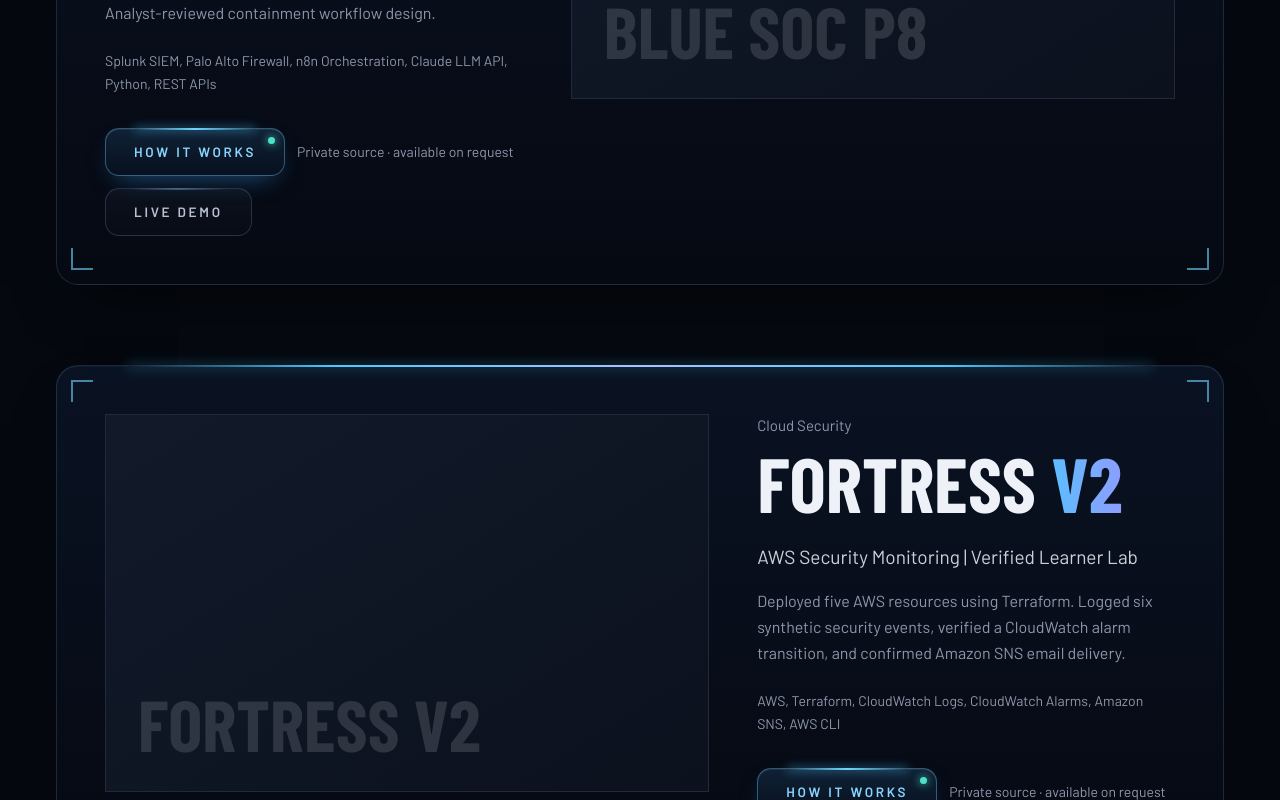
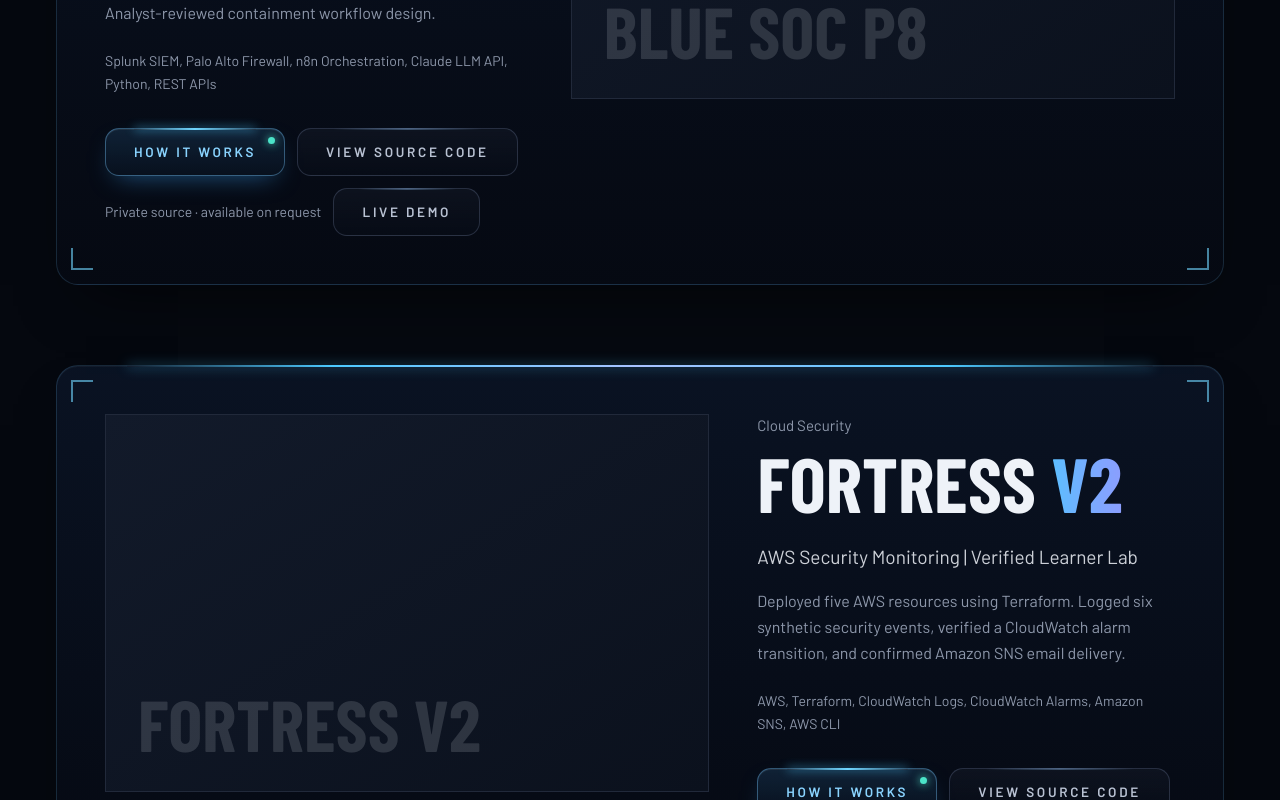
Before and after one commit to kamara1994/portfolio, a Next.js app: page / in a window 1280 px wide. Shown: the part 1140-1940 px from the top of the page. Built offline with nearby package versions, Linux system fonts and the light colour scheme.

Commit message:
Link every displayed project to its in-page code viewer

```diff
--- a/components/Work.tsx
+++ b/components/Work.tsx
@@ -73,9 +73,7 @@ export default function Work() {
               </p>
               <div className="btn-row mt-8 flex flex-wrap gap-3">
                 <Link href={`/projects/${p.id}`} className="btn-primary">How it works</Link>
-                {p.github && (
-                  <a href={p.github} target="_blank" rel="noopener" className="btn-ghost">View source code</a>
-                )}
+                <Link href={`/projects/${p.id}#source-code`} className="btn-ghost">View source code</Link>
                 {p.sourceAccess && <span className="self-center text-sm text-smoke">{p.sourceAccess === 'private' ? 'Private source · available on request' : 'Source not published'}</span>}
                 {p.demo && <a href={p.demo} target="_blank" rel="noopener noreferrer" className="btn-ghost">Live demo</a>}
               </div>
@@ -104,7 +102,7 @@ export default function Work() {
                       <p className="mt-2 text-smoke">{p.subtitle}</p>
                       <div className="mt-4 flex flex-wrap items-center gap-4 text-sm">
                         <Link href={`/projects/${p.id}`} className="text-signal">How it works</Link>
-                        {p.github && <a href={p.github} target="_blank" rel="noopener noreferrer" className="text-signal">View source code</a>}
+                        <Link href={`/projects/${p.id}#source-code`} className="text-signal">View source code</Link>
                         {p.demo && <a href={p.demo} target="_blank" rel="noopener noreferrer" className="text-signal">Live demo</a>}
                         {p.sourceAccess && <span className="text-smoke">{p.sourceAccess === 'private' ? 'Private source · available on request' : 'Source not published'}</span>}
                       </div>
```
